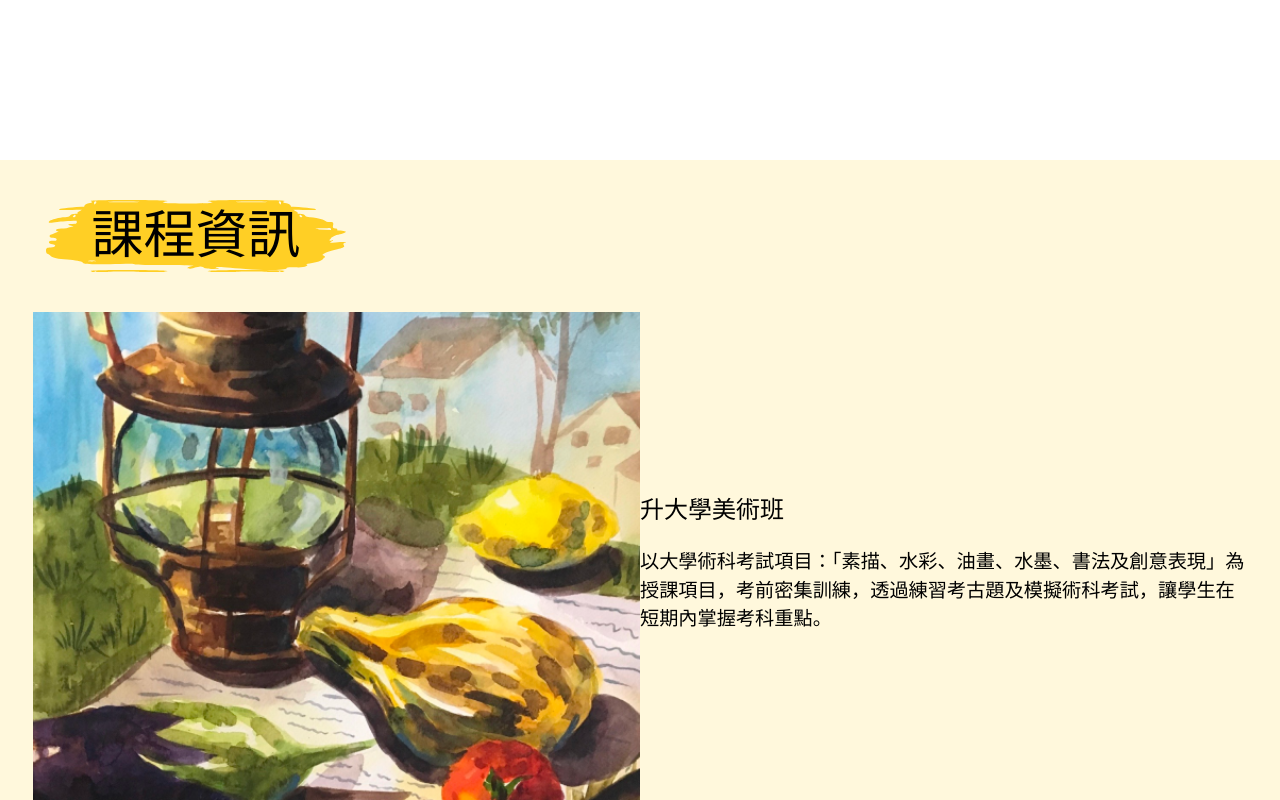
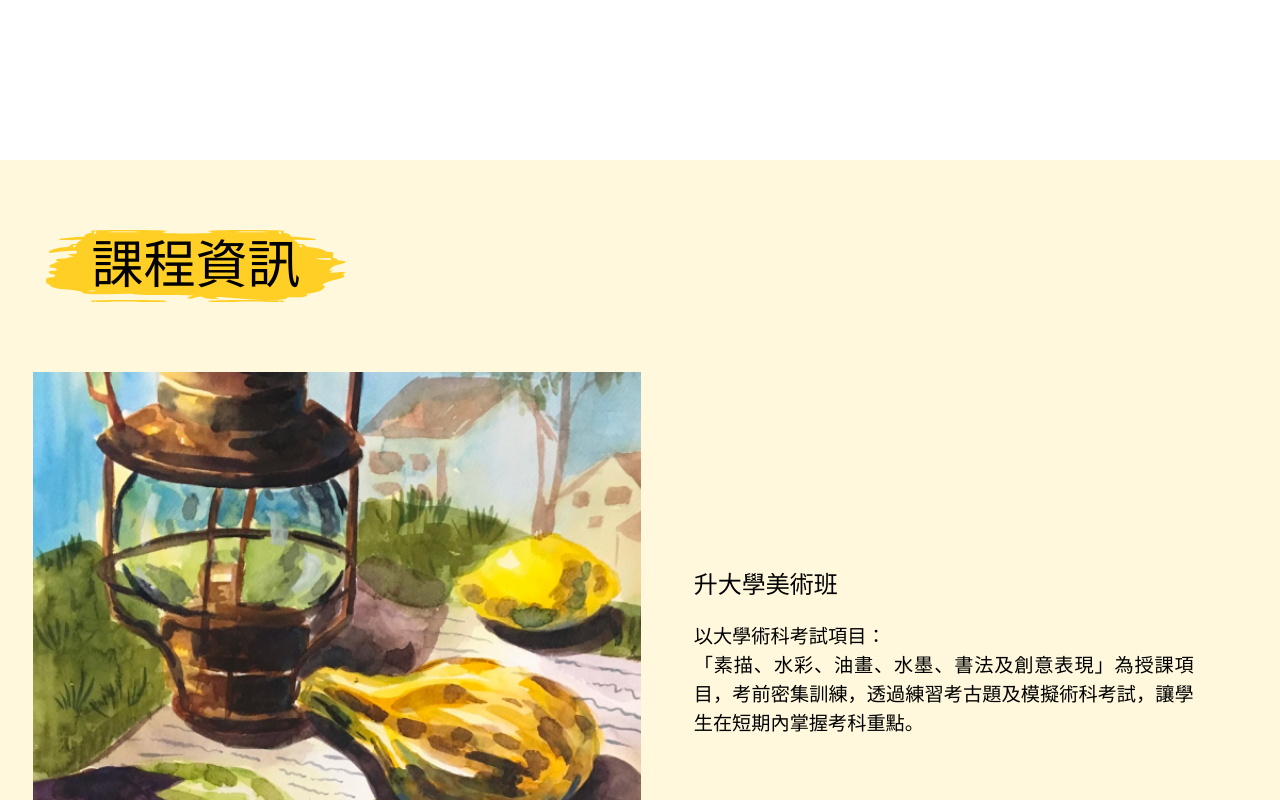
Before and after one commit to Digi-Duck/Longer, a Vue app in the folder Longer/: page /courseInformation in a window 1280 px wide. Shown: the top 800 px of the page. Built offline with nearby package versions, Linux system fonts and the light colour scheme; a web font is replaced by a local one.

Commit message:
0118: 新增課程資訊AOS動畫

```diff
--- a/Longer/src/views/CourseInformation.vue
+++ b/Longer/src/views/CourseInformation.vue
@@ -4,6 +4,9 @@ import introduce01 from "@/assets/img/courseInformation/img01.png";
 import introduce02 from "@/assets/img/courseInformation/img02.png";
 import introduce03 from "@/assets/img/courseInformation/img03.png";
 import introduce04 from "@/assets/img/courseInformation/img04.png";
+// AOS
+import AOS from 'aos';
+import 'aos/dist/aos.css';
 
 export default {
     components: { HomeTitle },
@@ -17,7 +20,8 @@ export default {
                 {
                     imgPath: introduce01,
                     title: '升大學美術班',
-                    content: '以大學術科考試項目：「素描、水彩、油畫、水墨、書法及創意表現」為授課項目，考前密集訓練，透過練習考古題及模擬術科考試，讓學生在短期內掌握考科重點。',
+                    introduce: '以大學術科考試項目：',
+                    content: '「素描、水彩、油畫、水墨、書法及創意表現」為授課項目，考前密集訓練，透過練習考古題及模擬術科考試，讓學生在短期內掌握考科重點。',
                 },
                 {
                     imgPath: introduce02,
@@ -37,6 +41,9 @@ export default {
             ]
         }
     },
+    mounted() {
+        AOS.init();
+    },
 
 }
 </script>
@@ -47,15 +54,20 @@ export default {
             <HomeTitle class="pl-[13px]">課程資訊</HomeTitle>
 
                 <section class="container" v-for="item in courseContent" :key="item.id">
-                    <section class="img-area" :style="{ backgroundImage: `url(${item.imgPath})` }"></section>
-                    <!-- <img src="@/assets/img/courseInformation/img04.png" alt=""> -->
+                    <section data-aos="zoom-in-right" data-aos-duration="1000" class="img-area" :style="{ backgroundImage: `url(${item.imgPath})` }"></section>
                     <section class="text-area">
+                        <section>
                             <p class="title">{{ item.title }}</p>
+                            <p class="introduce">{{ item.introduce }}</p>
                             <p class="content">{{ item.content }}</p>
+                        </section>
                     </section>
                 </section>
 
         </section>
+        <!-- <div data-aos="fade-up" data-aos-duration="1000" class="aos">
+            这是一个使用aos.js的动画效果
+        </div> -->
     </main>
 </template>
 <style lang="scss" scoped>
@@ -63,32 +75,44 @@ main {
     @apply w-full pt-0 pb-[50px] bg-MainColorBG;
 
     section {
-        @apply max-w-[1215px] mx-[auto];
+        @apply max-w-[1215px] mx-[auto] pt-[30px];
 
         .container {
-            @apply flex flex-wrap w-full mb-[50px];
+            @apply flex flex-wrap w-full mb-[80px];
 
-            &:nth-child(odd){
+            &:nth-child(odd) {
                 @apply flex-row-reverse;
             }
 
-            .img-area{
+            .img-area {
                 @apply w-[50%] h-[500px] bg-no-repeat bg-cover;
             }
 
             .text-area {
                 @apply flex flex-col justify-center items-center w-[50%];
+
+                section{
+                    @apply w-[500px] text-justify;
+
                     .title {
                         @apply self-start mb-[20px] text-[1.5rem];
+                    }
+
+                    .introduce{
+                        @apply text-[1.2rem];
                     }
 
                     .content {
                         @apply text-[1.2rem];
                     }
                 }
+            }
 
 
         }
     }
+    .aos{
+        @apply w-[200px] h-[200px];
+    }
 }
 </style>
```
Lines whose indentation alone changed are shown as unchanged.
